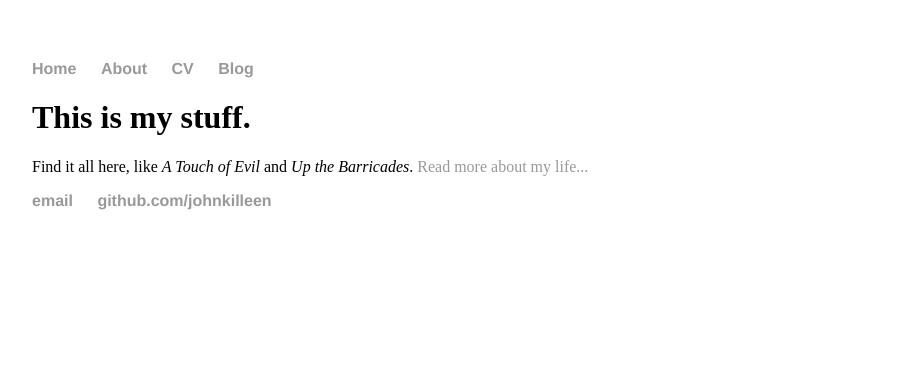
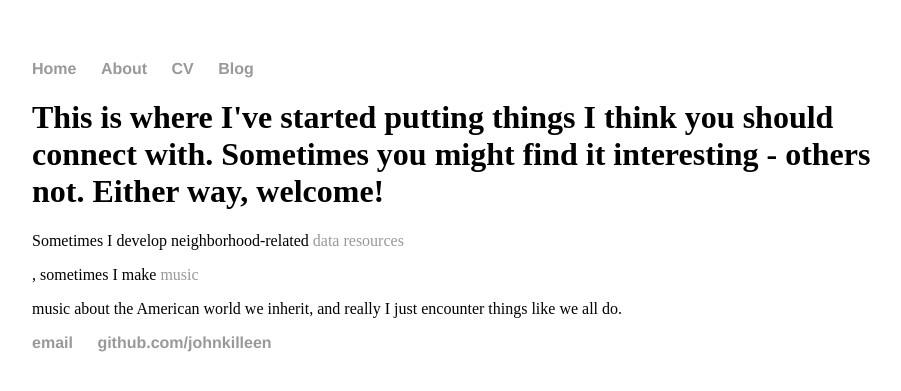
Before and after one commit to JohnKilleen/JohnKilleen.github.io, a Jekyll site: the page built from index.html, in a window 1280 px wide. Shown: the top 391 px of the page, without its empty margins (160-1061 px from the left). Built offline with Jekyll 4.4.1, drawn with Linux system fonts in a browser that asks for light colours.

Commit message:
Update index.html

```diff
--- a/index.html
+++ b/index.html
@@ -3,6 +3,6 @@ layout: default
 title: jpk, things
 ---
 <div class="blurb">
-	<h1>This is my stuff.</h1>
-	<p>Find it all here, like <em>A Touch of Evil</em> and <em>Up the Barricades</em>. <a href="/about">Read more about my life...</a></p>
+	<h1>This is where I've started putting things I think you should connect with. Sometimes you might find it interesting - others not. Either way, welcome!</h1>
+	<p>Sometimes I develop neighborhood-related <a href="https://sites.duke.edu/dataworksnc/">data resources</a></p>, sometimes I make <a href="https://planktonfeast.bandcamp.com/">music</a></p>music about the American world we inherit, and really I just encounter things like we all do.
 </div><!-- /.blurb -->
```
